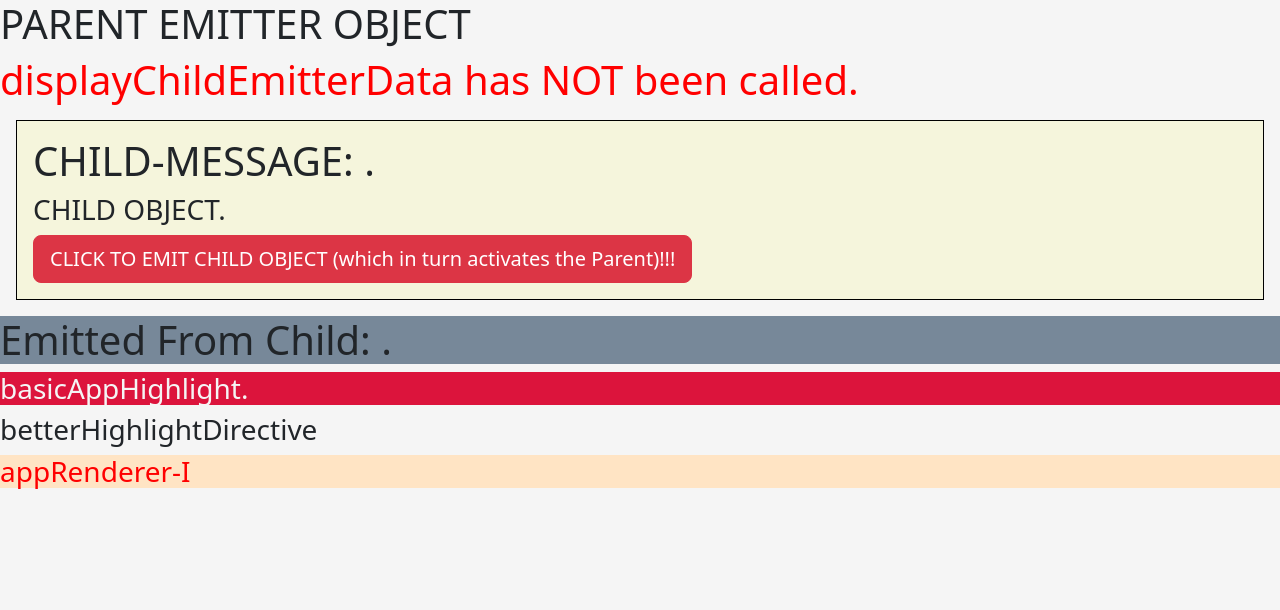
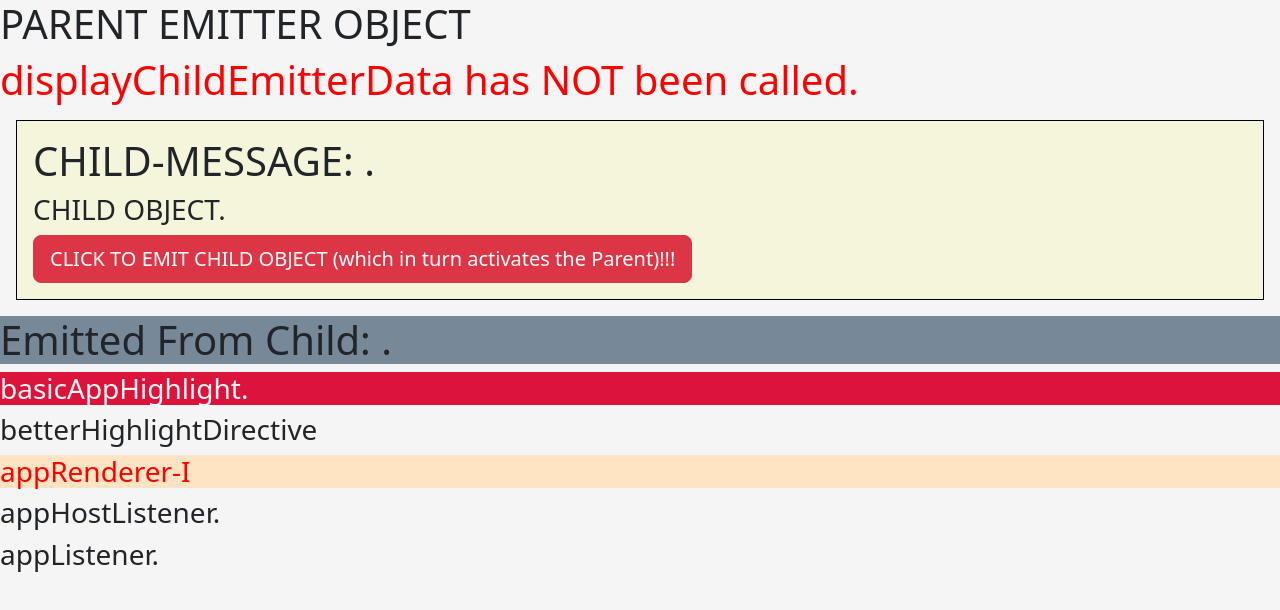
Before and after one commit to dho1115/fictional-business, an Angular app: page / in a window 1280 px wide. Shown: the top 610 px of the page. Built offline with nearby package versions, Linux system fonts and the light colour scheme.

Commit message:
@HostListener( ) practice.

```diff
--- /dev/null
+++ b/src/app/@HostListener/host-listener.directive.ts
@@ -0,0 +1,17 @@
+import { Directive, HostListener, Renderer2, ElementRef } from '@angular/core';
+
+@Directive({
+  selector: '[appHostListener]'
+})
+export class HostListenerDirective {
+
+  constructor(private elementReference: ElementRef,  private renderer: Renderer2) { }
+
+  @HostListener('mouseenter') makeRed() {
+    this.renderer.setStyle(this.elementReference.nativeElement, 'color', 'crimson');
+  }
+
+  @HostListener('mouseleave') undo() {
+    this.renderer.setStyle(this.elementReference.nativeElement, 'color', 'black');
+  }
+}
--- a/src/app/app.component.html
+++ b/src/app/app.component.html
@@ -51,3 +51,11 @@
  <h3 basicAppHighlight>basicAppHighlight.</h3>
  <h3 appBetterHighlightDirective>betterHighlightDirective</h3>
  <h3 appRendererI >appRenderer-I</h3>
+
+ <div>
+  <h3 appHostListener>appHostListener.</h3>
+ </div>
+
+ <div>
+  <h3 appListener>appListener.</h3>
+ </div>
--- a/src/app/app.module.ts
+++ b/src/app/app.module.ts
@@ -29,6 +29,8 @@ import { LocalReferenceViewChildComponent } from './localReferences/local-refere
 import { BasicHighlightDirective } from './basic-highlight/basic-highlight.directive';
 import { BetterHighlightDirectiveDirective } from './better-highlight-directive.directive';
 import { RendererIDirective } from './renderer/renderer-i.directive';
+import { HostListenerDirective } from './@HostListener/host-listener.directive';
+import { ListenerDirective } from './renderer-listen/listener.directive';
 @NgModule({
   declarations: [
     AppComponent,
@@ -57,7 +59,9 @@ import { RendererIDirective } from './renderer/renderer-i.directive';
     LocalReferenceViewChildComponent,
     BasicHighlightDirective,
     BetterHighlightDirectiveDirective,
-    RendererIDirective
+    RendererIDirective,
+    HostListenerDirective,
+    ListenerDirective
   ],
   imports: [
     BrowserModule,
--- /dev/null
+++ b/src/app/renderer-listen/listener.directive.ts
@@ -0,0 +1,16 @@
+import { Directive, Renderer2, ElementRef, OnInit } from '@angular/core';
+
+@Directive({
+  selector: '[appListener]'
+})
+export class ListenerDirective implements OnInit {
+
+  constructor(private element: ElementRef, private renderer: Renderer2) { }
+
+  ngOnInit() {
+    this.renderer.listen(this.element.nativeElement, 'mouseover', () => this.renderer.setStyle(this.element.nativeElement, 'color', 'crimson'));
+
+    this.renderer.listen(this.element.nativeElement, 'mouseleave', () => this.renderer.setStyle(this.element.nativeElement, 'color', 'black'));
+  }
+
+}
--- a/src/app/renderer/renderer-i.directive.ts
+++ b/src/app/renderer/renderer-i.directive.ts
@@ -3,6 +3,7 @@ import { Directive, OnInit, ElementRef, Renderer2 } from '@angular/core';
 @Directive({
   selector: '[appRendererI]'
 })
+
 export class RendererIDirective implements OnInit {
 
   constructor( private ElementReference: ElementRef, private renderer: Renderer2 ) {
```
